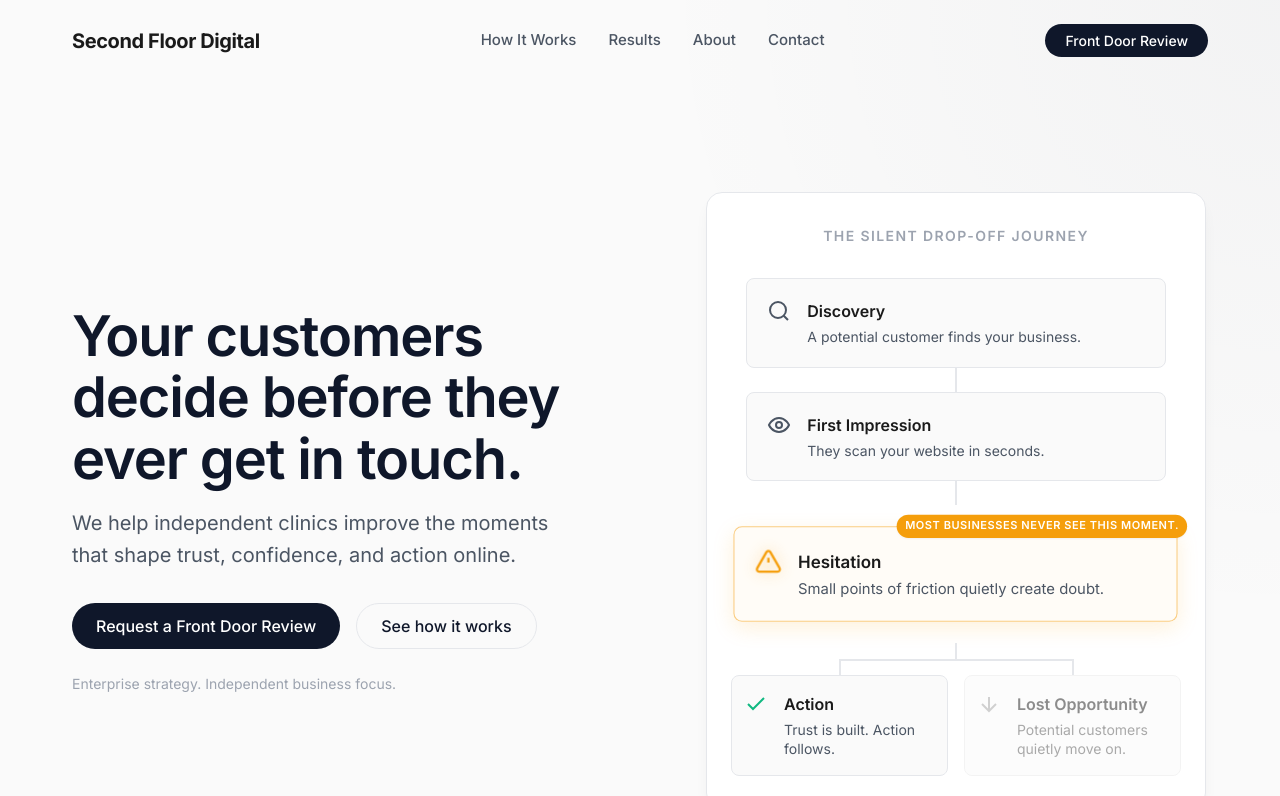
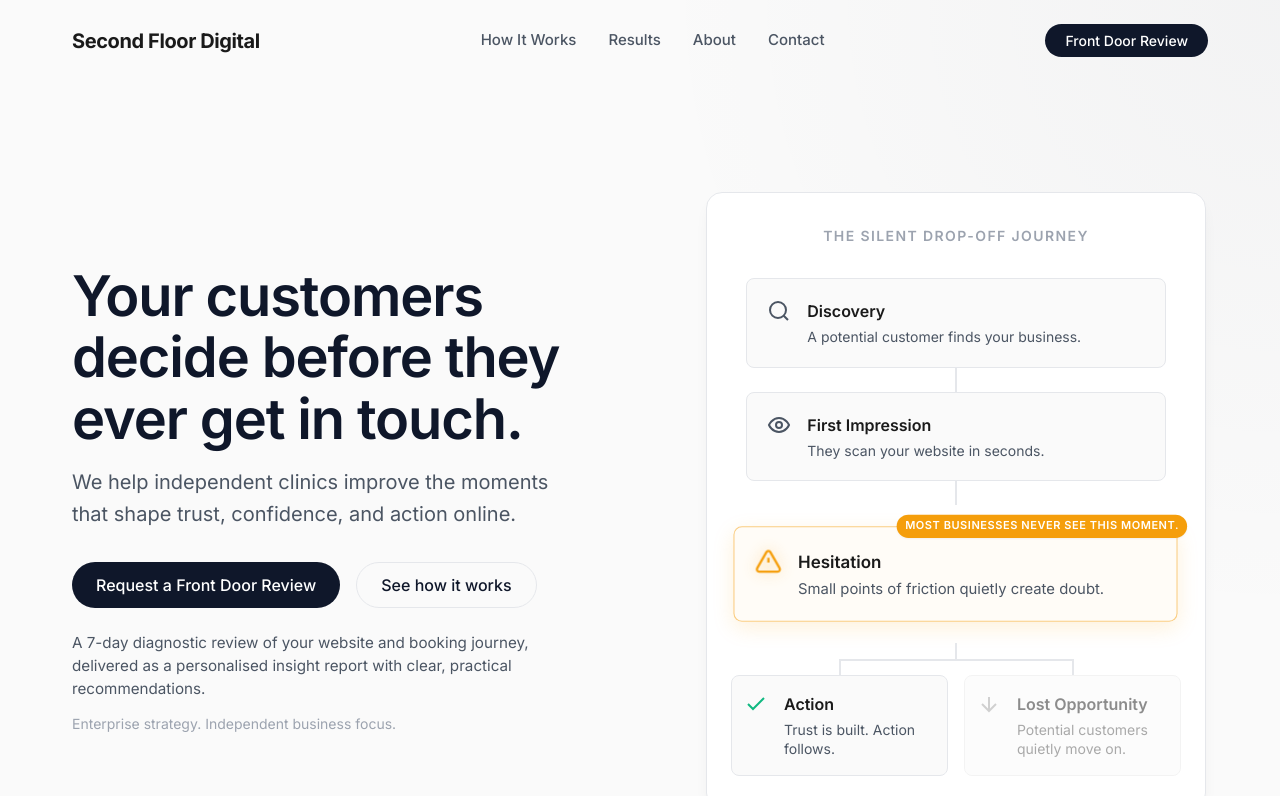
Before and after one commit to Haslam87/second-floor-site, a React (Vite) app: page / in a window 1280 px wide. Shown: the top 796 px of the page. Built offline with nearby package versions, Linux system fonts and the light colour scheme.

Commit message:
Updated homepage funnel

```diff
--- a/src/components/Hero.css
+++ b/src/components/Hero.css
@@ -63,10 +63,24 @@
   }
 }
 
+.hero-review-desc {
+  font-size: 0.95rem;
+  color: var(--text-secondary);
+  margin-top: 1.5rem;
+  max-width: 600px;
+  line-height: 1.5;
+}
+
+@media (min-width: 992px) {
+  .hero-review-desc {
+    margin-top: 1.5rem;
+  }
+}
+
 .hero-note {
   font-size: 0.875rem;
   color: var(--text-tertiary);
-  margin-top: 1.5rem;
+  margin-top: 0.75rem;
 }
 
 /* The Silent Drop-Off Journey */
--- a/src/components/Hero.jsx
+++ b/src/components/Hero.jsx
@@ -16,6 +16,9 @@ export default function Hero() {
             <button className="btn btn-primary">Request a Front Door Review</button>
             <button className="btn btn-secondary">See how it works</button>
           </div>
+          <p className="hero-review-desc slide-up" style={{ animationDelay: '225ms' }}>
+            A 7-day diagnostic review of your website and booking journey, delivered as a personalised insight report with clear, practical recommendations.
+          </p>
           <p className="hero-note slide-up" style={{ animationDelay: '250ms' }}>
             Enterprise strategy. Independent business focus.
           </p>
```
